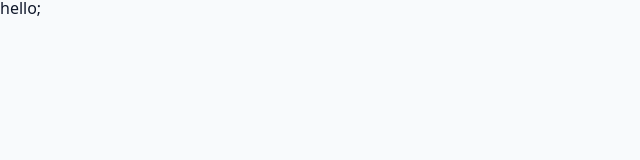
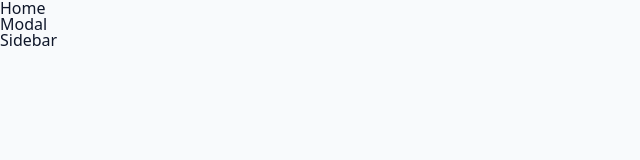
Before and after one commit to sun-n-y/sidebarModal, a React (Vite) app: page / in a window 1280 px wide. Shown: the top 160 px of the page, without its empty margins (0-640 px from the left). Built offline with nearby package versions, Linux system fonts and the light colour scheme.

Commit message:
add create and import components

```diff
--- a/src/App.jsx
+++ b/src/App.jsx
@@ -1,4 +1,14 @@
+import Home from './Home';
+import Modal from './Modal';
+import Sidebar from './Sidebar';
+
 const App = () => {
-  return <>hello</>;
+  return (
+    <main>
+      <Home />
+      <Modal />
+      <Sidebar />
+    </main>
+  );
 };
 export default App;
--- /dev/null
+++ b/src/Home.jsx
@@ -0,0 +1,4 @@
+const Home = () => {
+  return <div>Home</div>;
+};
+export default Home;
--- /dev/null
+++ b/src/Modal.jsx
@@ -0,0 +1,4 @@
+const Modal = () => {
+  return <div>Modal</div>;
+};
+export default Modal;
--- /dev/null
+++ b/src/Sidebar.jsx
@@ -0,0 +1,4 @@
+const Sidebar = () => {
+  return <div>Sidebar</div>;
+};
+export default Sidebar;
--- a/src/main.jsx
+++ b/src/main.jsx
@@ -5,6 +5,6 @@
 
 ReactDOM.createRoot(document.getElementById('root')).render(
   <>
-    <App />;
+    <App />
   </>
 );
```
